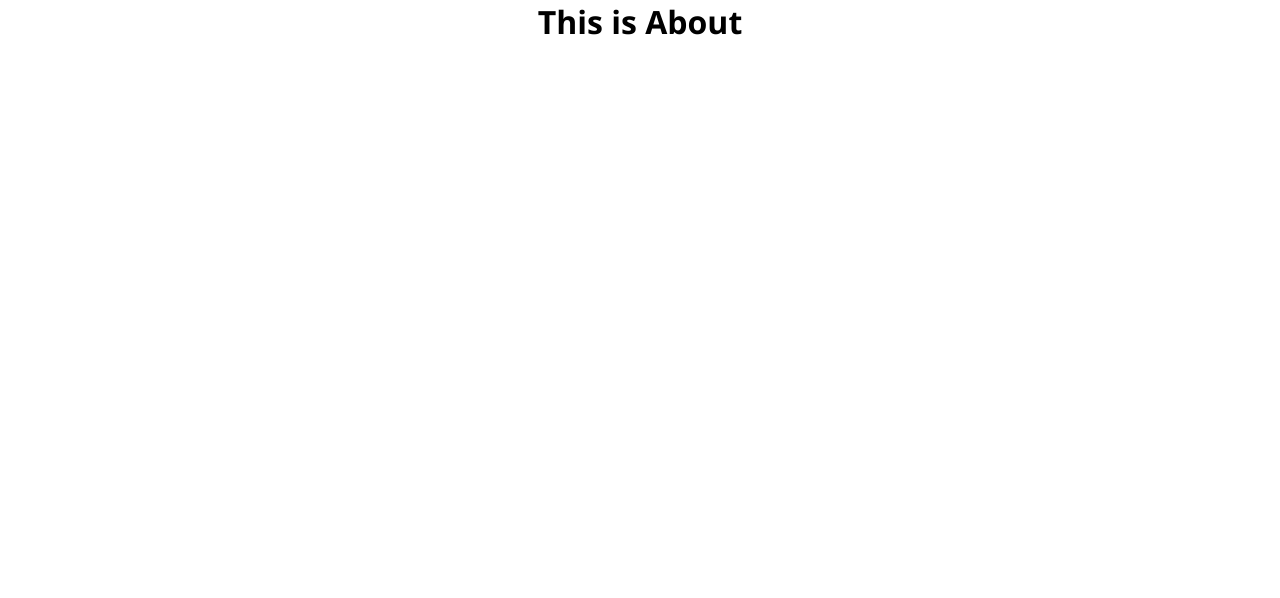
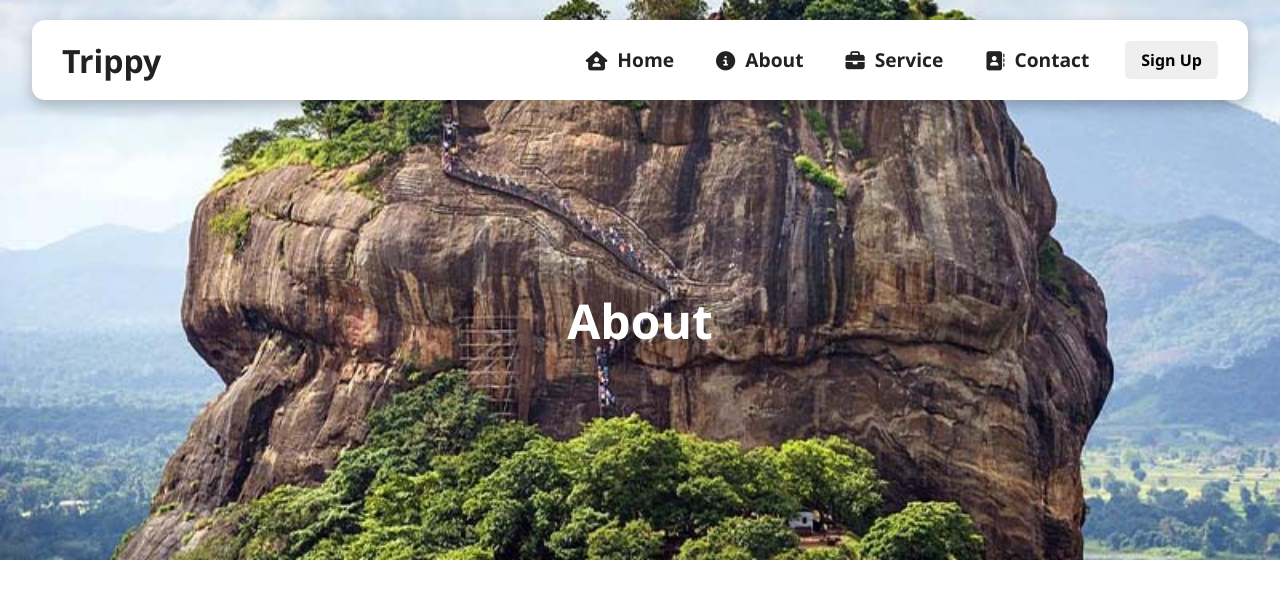
Before and after one commit to DilankaRW/Travel-Web, a React (Create React App) app: page /about in a window 1280 px wide. Shown: the top 598 px of the page. Built offline with nearby package versions, Linux system fonts and the light colour scheme.

Commit message:
About Page Commit

```diff
--- a/src/components/HeroStyles.css
+++ b/src/components/HeroStyles.css
@@ -2,6 +2,16 @@
     width: 100%;
     height: 100vh;
     position: relative;
+}
+
+.hero-mid{
+    width: 100%;
+    height: 70vh;
+    position: relative;
+}
+
+.hero-mid h1{
+    padding-top: 4rem !important;
 }
 
 img{
@@ -43,6 +53,10 @@ img{
     color: #222;
 }
 
+.hero-text .hide{
+    display: none;
+}
+
 @media screen and (max-width: 555px) {
     .hero-text h1{
         padding: 10px 20px;
--- a/src/routes/About.jsx
+++ b/src/routes/About.jsx
@@ -1,7 +1,17 @@
+import Hero from "../components/Hero";
+import Navbar from "../components/Navbar";
+import AboutImg from "../images/Authentic.jpg"
+
 function About(){
     return(
         <>
-        <h1>This is About</h1>
+        <Navbar/>
+        <Hero
+        cName="hero-mid"
+        heroImg={AboutImg}
+        title="About"
+        btnClass="hide"
+        />
         </>
     )
 }
```
